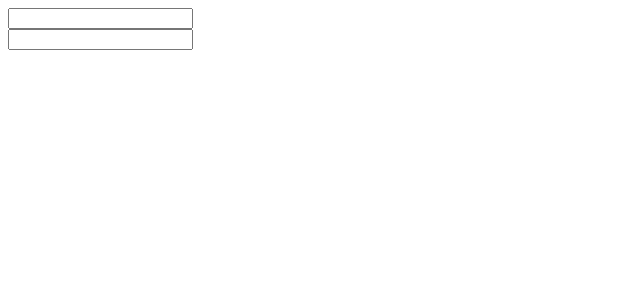
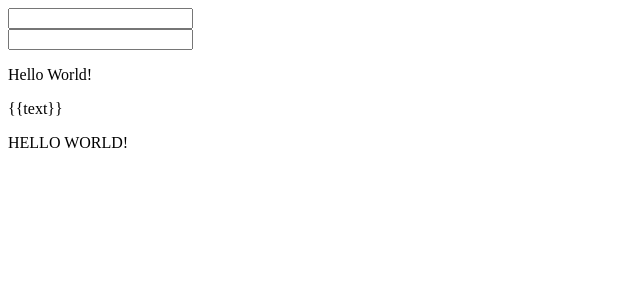
Before and after one commit to hakanyavaseng/gy-angular-tutorial, an Angular app in the folder AngularTutorial/: page / in a window 1280 px wide. Shown: the top 300 px of the page, without its empty margins (0-640 px from the left). Built offline with nearby package versions, Linux system fonts and the light colour scheme.

Commit message:
Lecture 05, Interpolation sytnax notted, examined

```diff
--- a/AngularTutorial/src/app/app.component.html
+++ b/AngularTutorial/src/app/app.component.html
@@ -10,3 +10,14 @@
 <input type="text" [(ngModel)]="name" /> <br />
 {{ name }}
 <!--End of Two Way Data Binding-->
+
+
+<!-- 05. Interpolation Syntax -->
+
+<p>{{text}}</p>
+<p ngNonBindable>{{text}}</p>
+
+ <p>{{person?.name}}</p> <!-- Interpolation Syntax and Nullable Operator -->
+<p>{{text | uppercase}}</p> <!--  Interpolation Syntax and Pipes -->
+
+<!-- End of 05. Interpolation Syntax -->
--- a/AngularTutorial/src/app/app.component.ts
+++ b/AngularTutorial/src/app/app.component.ts
@@ -14,4 +14,6 @@ import { Component } from '@angular/core';
 export class AppComponent {
   title = 'AngularTutorial';
   name : string ="";
+  text : string = "Hello World!";
+  person : {name: string, surname:string};
 }
--- a/AngularTutorial/tsconfig.json
+++ b/AngularTutorial/tsconfig.json
@@ -4,7 +4,7 @@
   "compilerOptions": {
     "outDir": "./dist/out-tsc",
     "forceConsistentCasingInFileNames": true,
-    "strict": true,
+    "strict": false,
     "noImplicitOverride": true,
     "noPropertyAccessFromIndexSignature": true,
     "noImplicitReturns": true,
```
